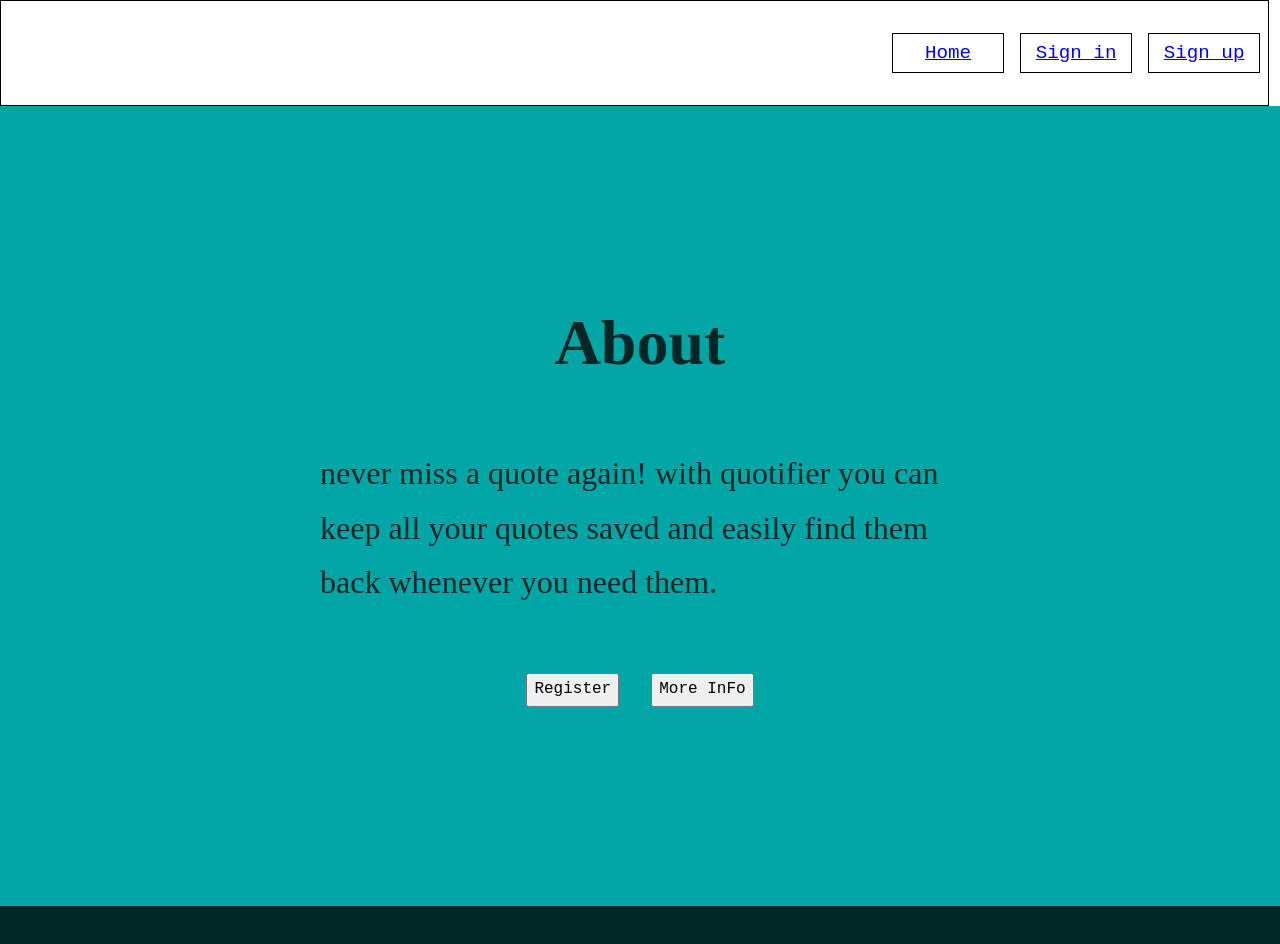
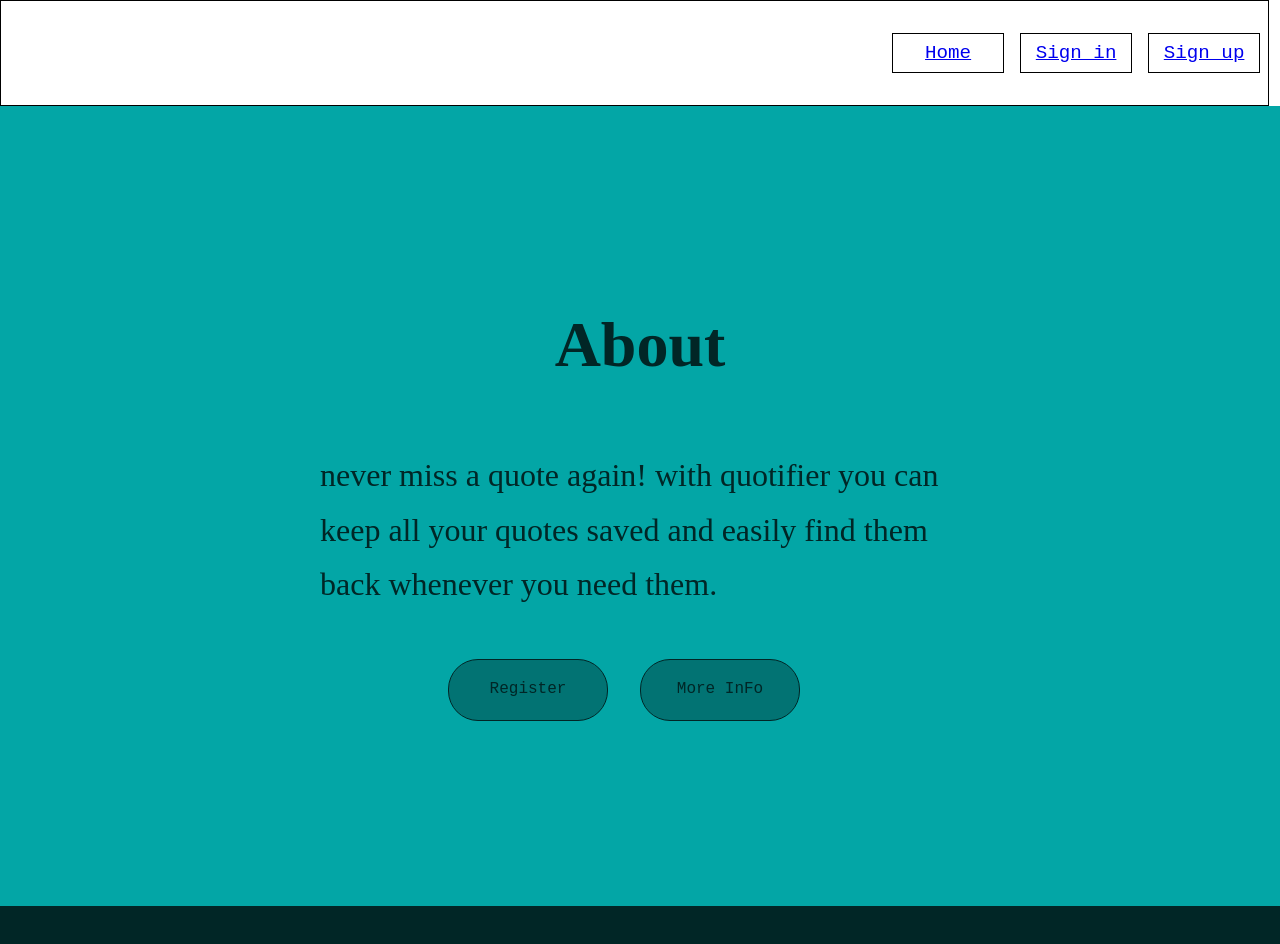
Before and after one commit to artrugh/quotifier, a React (Create React App) app in the folder client/: page /about in a window 1280 px wide. Shown: the top 944 px of the page. Built offline with nearby package versions, Linux system fonts and the light colour scheme; a web font is replaced by a local one.

Commit message:
mixins buttons

```diff
--- a/client/src/components/About.js
+++ b/client/src/components/About.js
@@ -9,8 +9,8 @@
         saved and easily find them back whenever you need them.{" "}
       </p>
       <div className="about-buttons">
-        <button className="about-single-button">Register</button>
-        <button className="about-single-button">More InFo</button>
+        <button className="about-single-button-dark">Register</button>
+        <button className="about-single-button-dark">More InFo</button>
       </div>
     </div>
   );
--- a/client/src/components/SignUp.js
+++ b/client/src/components/SignUp.js
@@ -8,8 +8,10 @@
         never miss a quote again! with quotifier you can keep all your quotes
         saved and easily find them back whenever you need them.{" "}
       </p>
-      <div className="about-buttons">
-        <button className="about-single-button">sign up with email</button>
+      <div className="signup-buttons">
+        <button className="sign-up-single-button-light">
+          sign up with email
+        </button>
       </div>
     </div>
   );
--- a/client/src/scss/abstracts/_mixins.scss
+++ b/client/src/scss/abstracts/_mixins.scss
@@ -0,0 +1,11 @@
+@mixin minHeightComponents {
+  min-height: 100vh;
+}
+
+@mixin singleButton {
+  text-decoration: none;
+  border: 1px solid $mid-color-dark;
+  color: $mid-color-dark;
+  border-radius: 30px;
+  padding: 1rem;
+}
--- a/client/src/scss/components/_button.scss
+++ b/client/src/scss/components/_button.scss
@@ -0,0 +1,12 @@
+.about-single-button-dark {
+  @include singleButton;
+  background-color: $mid-color-mid;
+  width: 10rem;
+  margin-right: 2rem;
+}
+
+.sign-up-single-button-light {
+  @include singleButton;
+  background-color: $mid-color-light;
+  width: 20rem;
+}
--- a/client/src/scss/layout/_components.scss
+++ b/client/src/scss/layout/_components.scss
@@ -38,22 +38,18 @@
 
 .about {
   background-color: $mid-color-light;
-  height: 100vh;
+  @include minHeightComponents;
 }
 
 .sign-up {
   background-color: $mid-color-mid;
-  height: 100vh;
+  @include minHeightComponents;
 }
 
-.quote {
-  background-color: $mid-color-light;
-  height: 100vh;
-}
-
+.quote,
 .sign-in,
 .register {
-  min-height: 100vh;
+  @include minHeightComponents;
   background-color: $mid-color-light;
 }
 
```
